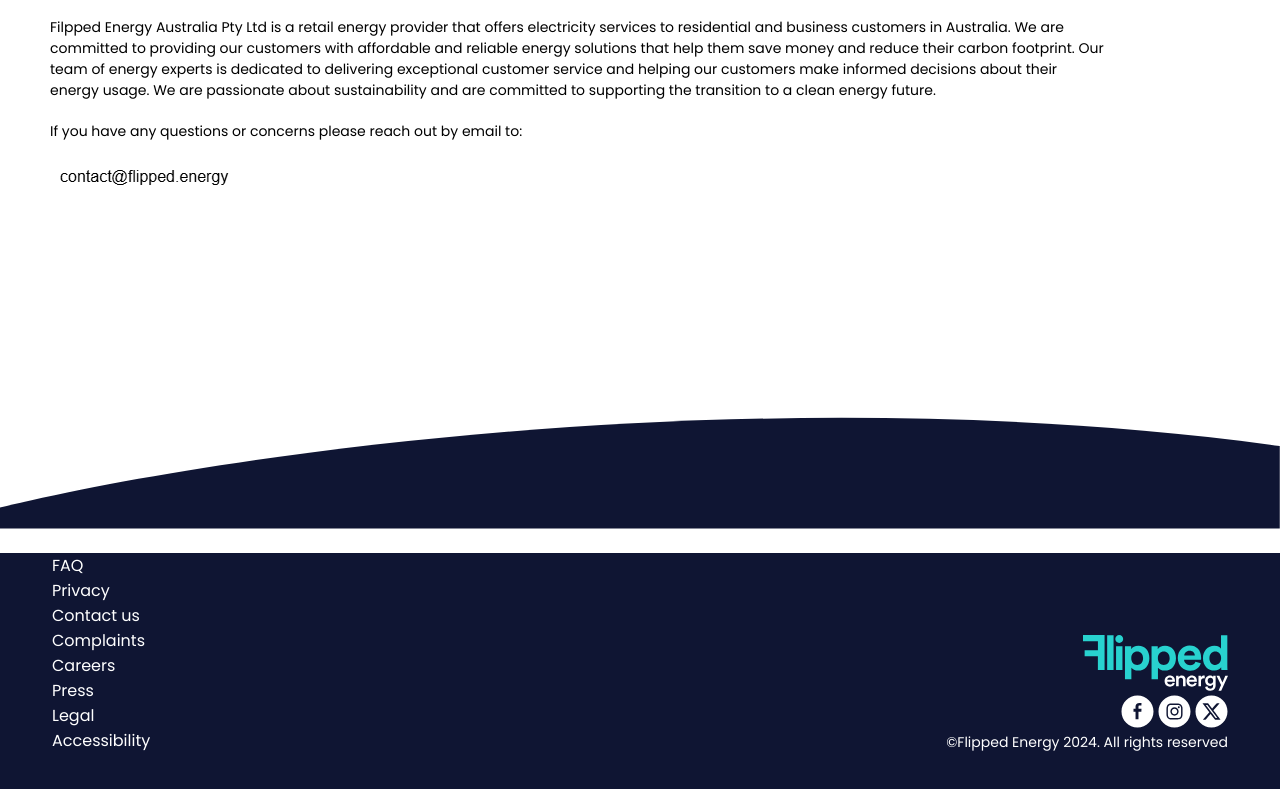
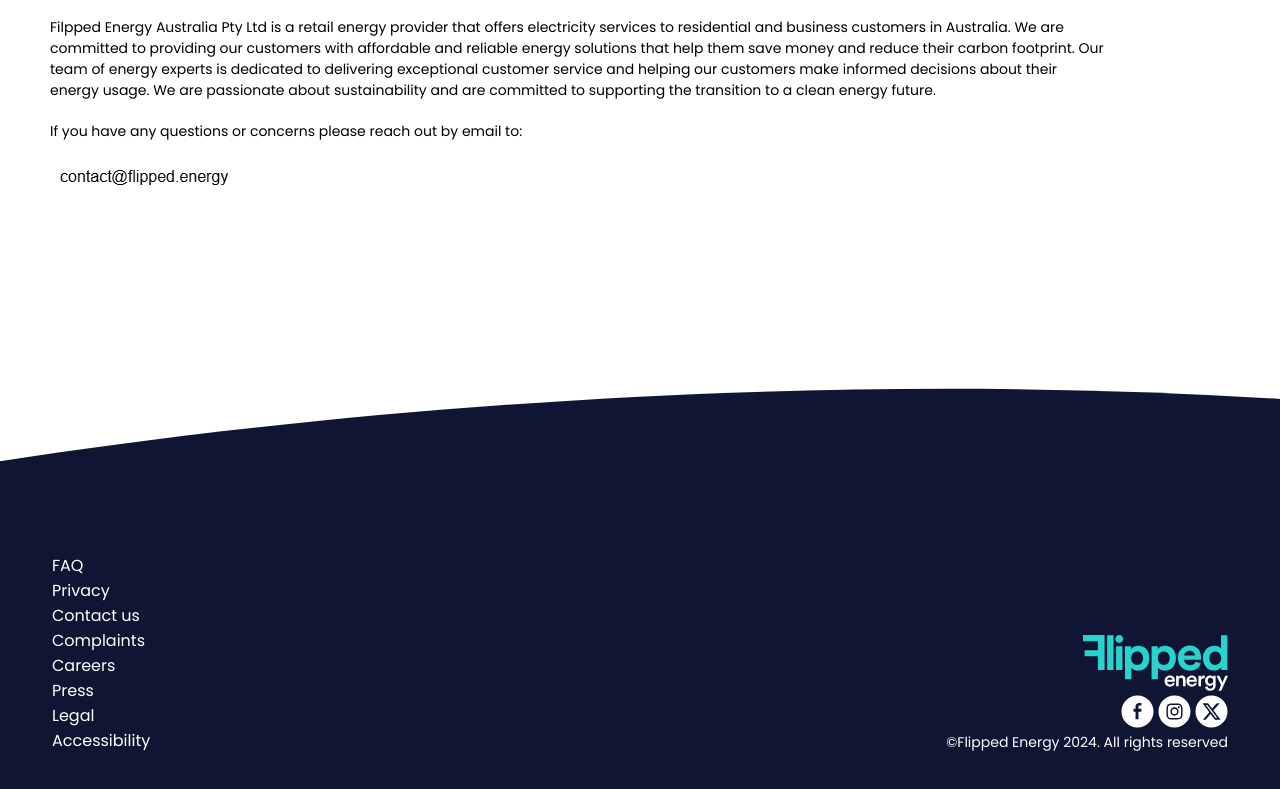
Before and after one commit to aceslick911/design-prototypes, a website: page index.html in a window 1280 px wide. Shown: the part 261-1050 px from the top of the page. Drawn offline with Linux system fonts and the light colour scheme.

Commit message:
dev: footerCurve solution?

```diff
--- a/index.html
+++ b/index.html
@@ -196,19 +196,19 @@
 
       #curveContainer {
         display: flex;
-        flex-direction: row;
-        justify-content: center;
-
+        overflow: hidden; /* Ensure overflow is hidden */
         width: 100%;
         height: 170px;
-
         margin-top: -8px;
-        margin-right: -7px;
+        position: relative; /* Add relative positioning */
       }
 
       #footerCurve {
         fill: #0f1533;
-        overflow: hidden;
+        margin: 0 auto; /* Center the footerCurve */
+        position: absolute; /* Add absolute positioning */
+        left: 50%;
+        transform: translateX(-50%);
       }
 
       #footerContainer {
@@ -446,8 +446,8 @@
         <div id="footerCurve" class="cms-xfill">
           <svg
             class="Curve-sc-9glh00-31 FooterSVG-sc-1flc828-0 iEqWth jucxqW"
-            width="auto"
-            height="auto"
+            width="1953px"
+            height="170px"
             viewBox="0 0 1953 170"
             fill="var(--color-1, #0F1533)"
           >
```
